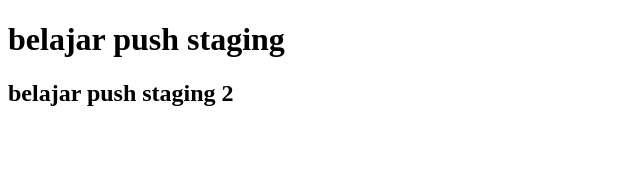
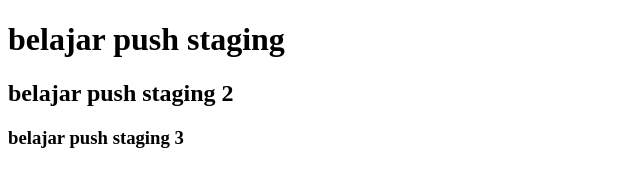
Before and after one commit to AlvinD3/sinau-git, a plain HTML site: page header.html in a window 1280 px wide. Shown: the whole page, without its empty margins (0-640 px from the left). Drawn offline with Linux system fonts and the light colour scheme.

Commit message:
add elemen h3

```diff
--- a/header.html
+++ b/header.html
@@ -9,5 +9,6 @@
 <body>
     <h1>belajar push staging</h1>
     <h2>belajar push staging 2</h2>
+    <h3>belajar push staging 3</h3>
 </body>
 </html>
```
